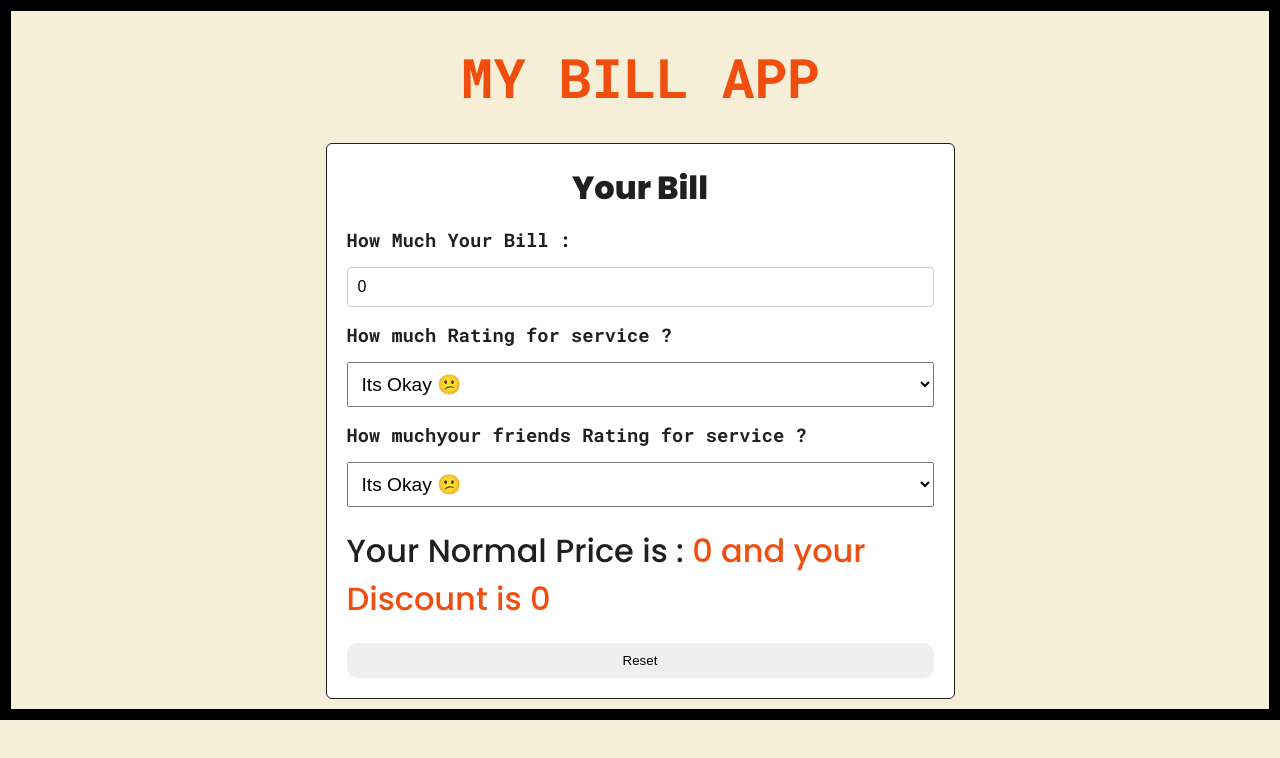
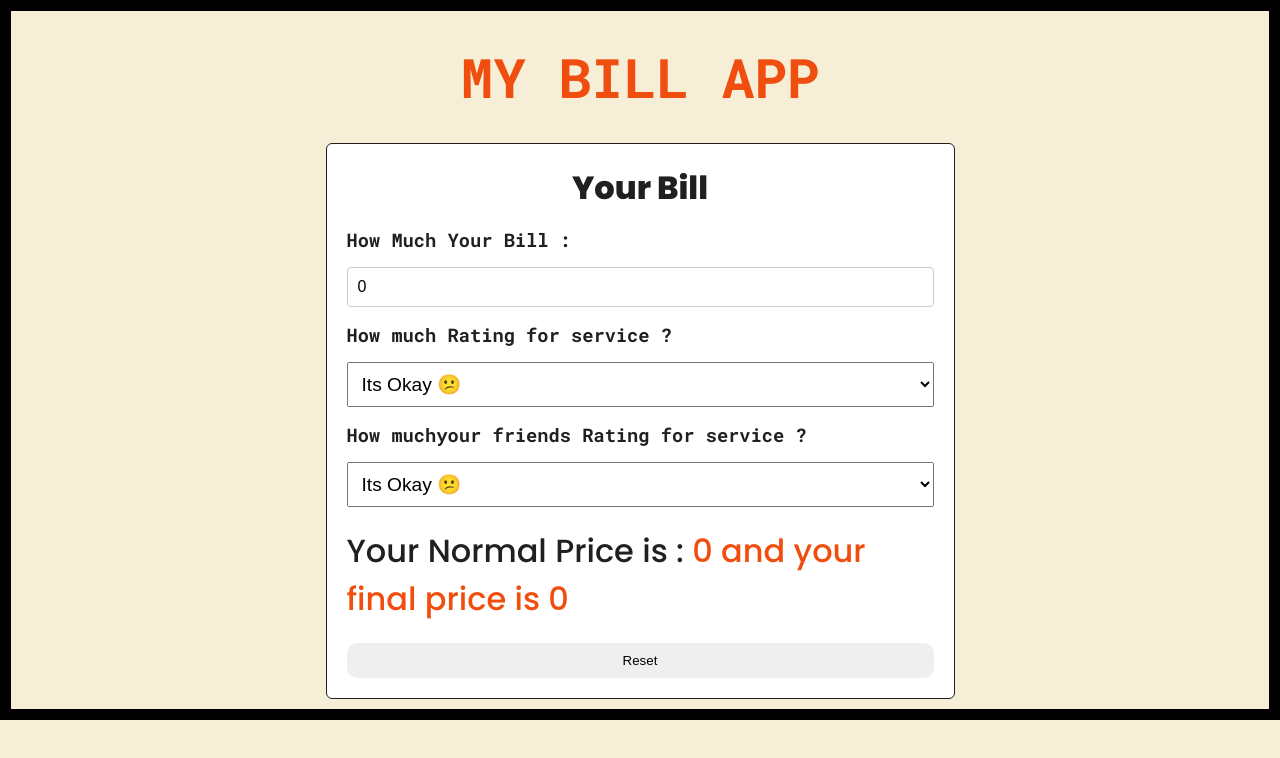
Before and after one commit to AKSHAY0128W/BillCounter_usingProps, a React (Vite) app: page / in a window 1280 px wide. Shown: the top 758 px of the page. Built offline with nearby package versions, Linux system fonts and the light colour scheme.

Commit message:
solve some errors

```diff
--- a/src/components/BillInput.jsx
+++ b/src/components/BillInput.jsx
@@ -12,17 +12,17 @@ const BillInput = ({ bill, onPrice, per, onPer, per2, onPer2 }) => {
       <h3> How much Rating for service ? </h3>
       <select value={per} onChange={(e) => Number(onPer(e.target.value))}>
         <option value={0}> Its Okay 😕</option>
-        <option value={25}> Good 🙂</option>
-        <option value={50}> Very Good 😃</option>
-        <option value={75}> Excelente 😍</option>
+        <option value={5}> Good 🙂</option>
+        <option value={10}> Very Good 😃</option>
+        <option value={15}> Excelente 😍</option>
       </select>
 
       <h3>How muchyour friends Rating for service ? </h3>
       <select value={per2} onChange={(e) => Number(onPer2(e.target.value))}>
         <option value={0}> Its Okay 😕</option>
-        <option value={25}> Good 🙂</option>
-        <option value={50}> Very Good 😃</option>
-        <option value={75}> Excelente 😍</option>
+        <option value={5}> Good 🙂</option>
+        <option value={10}> Very Good 😃</option>
+        <option value={15}> Excelente 😍</option>
       </select>
     </div>
   );
--- a/src/components/BillPrice.jsx
+++ b/src/components/BillPrice.jsx
@@ -1,12 +1,13 @@
 // eslint-disable-next-line react/prop-types
 const BillPrice = ({ bill, totalTip }) => {
+  const total = Math.round(totalTip);
   return (
     <div className="bill-price">
       <h2>
         Your Normal Price is :{" "}
         <span>
           {" "}
-          {bill} and your Discount is {totalTip} {}
+          {bill} and your final price is {total} {}
         </span>
       </h2>
     </div>
--- a/src/components/TipCounter.jsx
+++ b/src/components/TipCounter.jsx
@@ -9,7 +9,7 @@ const TipCounter = () => {
   const [percentage2, setPercentage2] = useState(0); // Initialize percentage2 as a number
 
   // Calculate total tip based on the bill and average of percentages
-  const totalTip = bill - (((percentage1 + percentage2) % 2) % 100);
+  const totalTip = bill - (percentage1 + percentage2) / 2 / 100;
 
   const onReset = () => {
     setBill(0);
```
